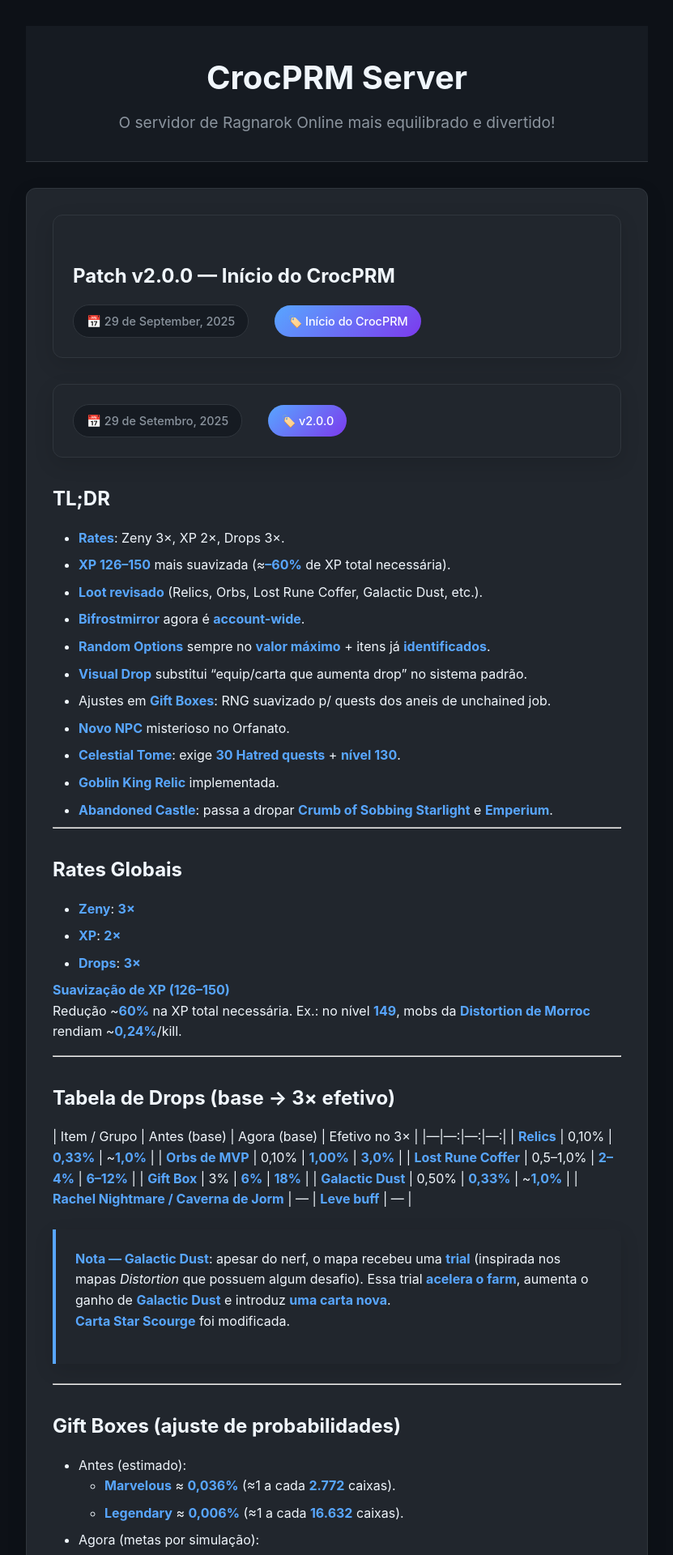
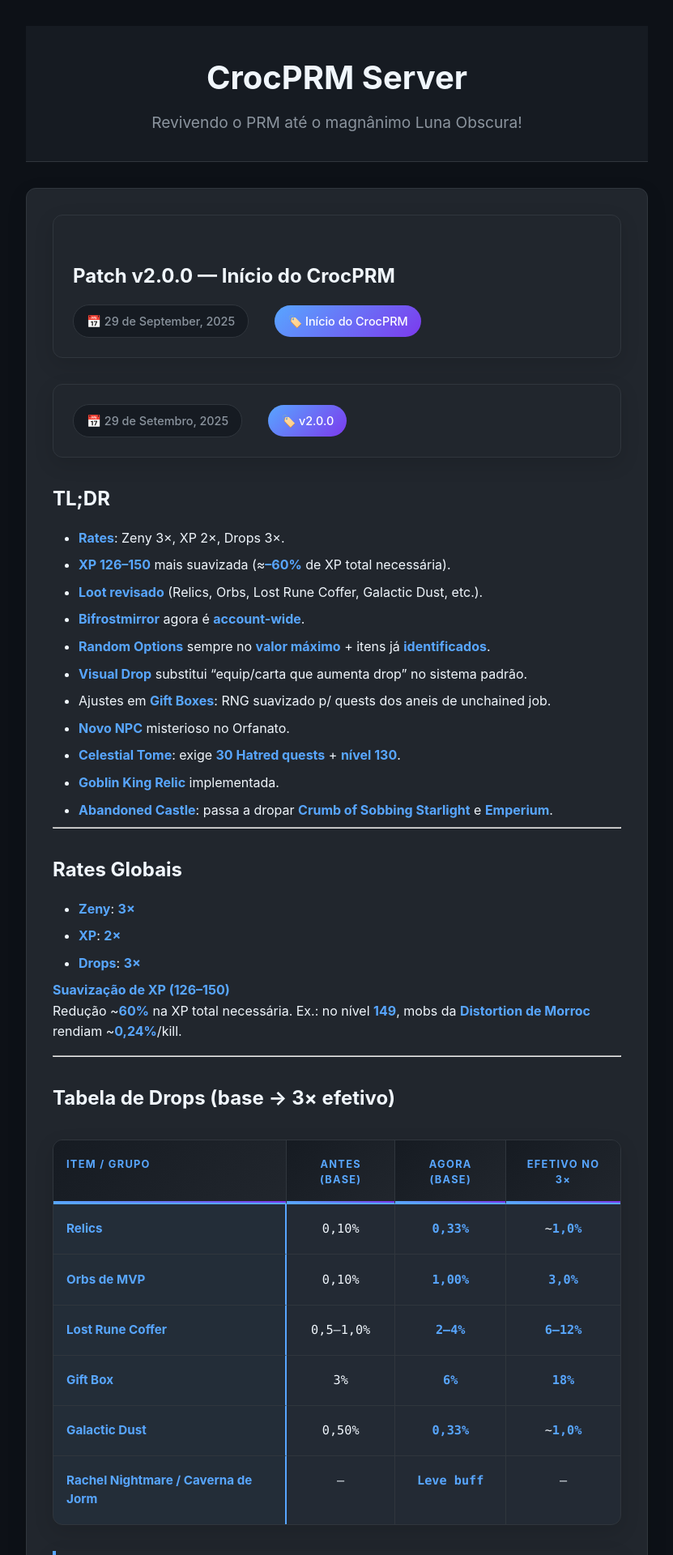
Before and after one commit to Concs93/CrocPRMsite, a Jekyll site: the page built from _posts/2025-09-29-v2-0-0.md, in a window 1280 px wide. Shown: the top 1920 px of the page at 81% size, without its empty margins (224-1055 px from the left). Built offline with Jekyll 4.4.1, drawn with Linux system fonts in a browser that asks for light colours.

Commit message:
correção tabela

```diff
--- a/_config.yml
+++ b/_config.yml
@@ -1,5 +1,5 @@
 title: CrocPRM Server
-description: O servidor de Ragnarok Online mais equilibrado e divertido!
+description: Revivendo o PRM até o magnânimo Luna Obscura!
 
 # Configuração para GitHub Pages
 url: "https://concs93.github.io"
--- a/_layouts/default.html
+++ b/_layouts/default.html
@@ -248,31 +248,113 @@
         /* Tables */
         table {
             width: 100%;
-            border-collapse: collapse;
+            border-collapse: separate;
+            border-spacing: 0;
             background: var(--bg-card) !important;
-            border-radius: 8px;
+            border-radius: 12px;
             overflow: hidden;
             box-shadow: var(--shadow);
-            margin: 1.5rem 0;
+            margin: 2rem 0;
+            border: 1px solid var(--border-primary);
         }
 
         th, td {
+            border-right: 1px solid var(--border-primary);
             border-bottom: 1px solid var(--border-primary);
-            padding: 1rem;
+            padding: 1.2rem 1rem;
             text-align: left;
             color: var(--text-primary) !important;
+            font-size: 0.95rem;
+            line-height: 1.5;
+            vertical-align: top;
+        }
+
+        th:last-child, td:last-child {
+            border-right: none;
+        }
+
+        tr:last-child td {
+            border-bottom: none;
         }
 
         th {
-            background: var(--bg-secondary) !important;
+            background: linear-gradient(135deg, var(--bg-secondary) 0%, var(--bg-card) 100%) !important;
+            font-weight: 700;
+            text-transform: uppercase;
+            font-size: 0.8rem;
+            letter-spacing: 0.1em;
+            color: var(--accent-primary) !important;
+            border-bottom: 2px solid var(--accent-primary);
+            position: relative;
+            text-align: center;
+        }
+
+        th::after {
+            content: '';
+            position: absolute;
+            bottom: 0;
+            left: 0;
+            right: 0;
+            height: 2px;
+            background: linear-gradient(90deg, var(--accent-primary) 0%, var(--accent-secondary) 100%);
+        }
+
+        td {
+            color: var(--text-primary) !important;
+            transition: all 0.2s ease;
+        }
+
+        td:first-child {
             font-weight: 600;
-            text-transform: uppercase;
-            font-size: 0.875rem;
-            letter-spacing: 0.05em;
+            color: var(--accent-primary) !important;
+            text-align: left;
         }
 
         tr:hover {
+            background: rgba(88, 166, 255, 0.08);
+        }
+
+        tr:hover td:first-child {
+            color: var(--accent-secondary) !important;
+        }
+
+        /* Estilo para colunas numéricas */
+        td:nth-child(2), td:nth-child(3), td:nth-child(4) {
+            text-align: center;
+            font-family: 'Monaco', 'Consolas', monospace;
+            font-weight: 500;
+            background: rgba(88, 166, 255, 0.03);
+        }
+
+        /* Destaque para valores importantes */
+        td strong {
+            color: var(--accent-primary) !important;
+            font-weight: 700;
+        }
+
+        /* Estilo especial para primeira coluna */
+        td:first-child {
             background: rgba(88, 166, 255, 0.05);
+            border-right: 2px solid var(--accent-primary);
+        }
+
+        /* Responsive table */
+        @media (max-width: 768px) {
+            table {
+                font-size: 0.85rem;
+                display: block;
+                overflow-x: auto;
+                white-space: nowrap;
+            }
+
+            th, td {
+                padding: 0.8rem 0.5rem;
+                min-width: 120px;
+            }
+
+            th {
+                font-size: 0.75rem;
+            }
         }
 
         /* Code */
--- a/_posts/2025-09-29-v2-0-0.md
+++ b/_posts/2025-09-29-v2-0-0.md
@@ -38,17 +38,19 @@
 ---
 
 ## Tabela de Drops (base → 3× efetivo)
-| Item / Grupo              | Antes (base) | Agora (base) | Efetivo no 3× |
-|---|---:|---:|---:|
-| **Relics**               | 0,10%        | **0,33%**    | ~**1,0%**     |
-| **Orbs de MVP**          | 0,10%        | **1,00%**    | **3,0%**      |
-| **Lost Rune Coffer**     | 0,5–1,0%     | **2–4%**     | **6–12%**     |
-| **Gift Box**             | 3%           | **6%**       | **18%**       |
-| **Galactic Dust**        | 0,50%      | **0,33%**    | ~**1,0%**     |
+
+| **Item / Grupo** | **Antes (base)** | **Agora (base)** | **Efetivo no 3×** |
+|:-----------------|:----------------:|:----------------:|:-----------------:|
+| **Relics** | 0,10% | **0,33%** | ~**1,0%** |
+| **Orbs de MVP** | 0,10% | **1,00%** | **3,0%** |
+| **Lost Rune Coffer** | 0,5–1,0% | **2–4%** | **6–12%** |
+| **Gift Box** | 3% | **6%** | **18%** |
+| **Galactic Dust** | 0,50% | **0,33%** | ~**1,0%** |
 | **Rachel Nightmare / Caverna de Jorm** | — | **Leve buff** | — |
 
 > **Nota — Galactic Dust**: apesar do nerf, o mapa recebeu uma **trial** (inspirada nos mapas *Distortion* que possuem algum desafio). Essa trial **acelera o farm**, aumenta o ganho de **Galactic Dust** e introduz **uma carta nova**.
-> **Carta Star Scourge** foi modificada.
+
+**Carta Star Scourge** foi modificada.
 
 ---
 
```
